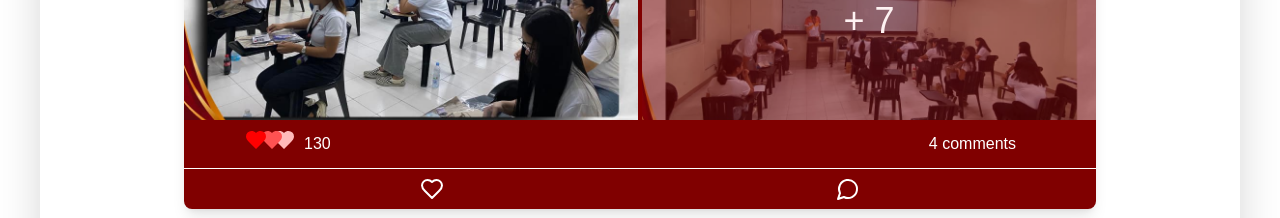
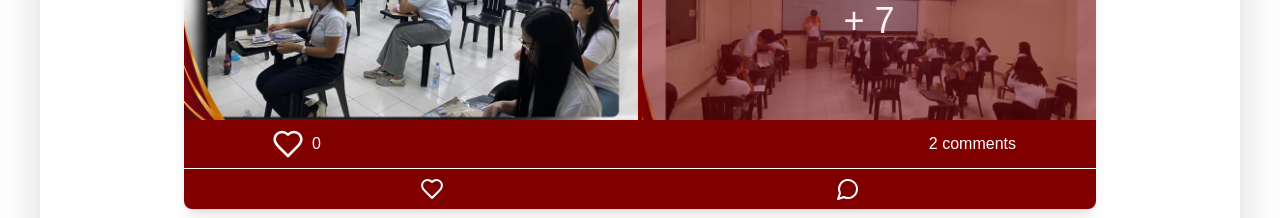
Before and after one commit to mjayhumilde/pass-college-official-website, a React (Vite) app: page /news-events in a window 1280 px wide. Shown: the part 2120-2338 px from the top of the page. Built offline with nearby package versions, Linux system fonts and the light colour scheme; a web font is replaced by a local one.

Commit message:
optimize the comment, reply, and likes section on postItem and made it scalable in the future when using real data

```diff
--- a/src/components/PostItem.jsx
+++ b/src/components/PostItem.jsx
@@ -1,9 +1,151 @@
 import { useState } from "react";
-import { Heart, MessageCircle } from "lucide-react";
+import { Heart, MessageCircle, Reply } from "lucide-react";
 import DeleteIcon from "./DeleteIcon";
+
+// Comment component (handles both main comments + replies)
+const Comment = ({ comment, depth = 0, onReply }) => {
+  const [likes, setLikes] = useState(comment.likes || 0);
+  const [showReply, setShowReply] = useState(false);
+  const [replyText, setReplyText] = useState("");
+
+  // Cap indentation at 2 levels
+  const maxDepth = 2;
+  const indent = Math.min(depth * 20, maxDepth * 20); // 20px per level
+
+  const handleReply = () => {
+    if (!replyText.trim()) return;
+    onReply(comment.id, {
+      id: Date.now(),
+      author: "You", // Replace with actual logged-in user
+      role: "Student",
+      text: replyText,
+      replies: [],
+    });
+    setReplyText("");
+    setShowReply(false);
+  };
+
+  return (
+    <div className="flex gap-1 m-2" style={{ paddingLeft: indent }}>
+      <img
+        src="https://www.shutterstock.com/image-vector/user-profile-icon-vector-avatar-600nw-2558760599.jpg"
+        className="w-6 h-6 rounded-full"
+        alt="profile"
+      />
+      <div className="bg-white p-1 rounded text-red-950 w-full">
+        <p>
+          <b>{comment.author}</b> <span>{comment.role}</span>
+        </p>
+        <p className="text-sm">{comment.text}</p>
+
+        {/* Comment Actions (Like + Reply) */}
+        <div className="flex items-center gap-3 mt-1 text-sm text-gray-600">
+          <div
+            className="flex items-center gap-1 cursor-pointer hover:text-red-500"
+            onClick={() => setLikes(likes + 1)}
+          >
+            <Heart
+              size={14}
+              fill={likes > 0 ? "#FF5252" : "transparent"}
+              strokeWidth={2}
+            />
+            <span>{likes}</span>
+          </div>
+
+          {/*  Hide Reply button if depth === maxDepth */}
+          {depth < maxDepth && (
+            <div
+              className="flex items-center gap-1 cursor-pointer hover:text-blue-500"
+              onClick={() => setShowReply(!showReply)}
+            >
+              <Reply size={14} />
+              <span>Reply</span>
+            </div>
+          )}
+        </div>
+
+        {/* Reply Input */}
+        {showReply && (
+          <div className="flex gap-2 mt-2">
+            <input
+              type="text"
+              placeholder="Write a reply..."
+              className="flex-1 p-1 text-sm border border-gray-300 rounded"
+              value={replyText}
+              onChange={(e) => setReplyText(e.target.value)}
+            />
+            <button
+              className="bg-red-primary text-white px-2 text-sm rounded hover:bg-red-800"
+              onClick={handleReply}
+            >
+              Post
+            </button>
+          </div>
+        )}
+
+        {/* Render replies recursively */}
+        {comment.replies?.length > 0 && (
+          <div>
+            {comment.replies.map((reply) => (
+              <Comment
+                key={reply.id}
+                comment={reply}
+                depth={depth + 1}
+                onReply={onReply}
+              />
+            ))}
+          </div>
+        )}
+      </div>
+    </div>
+  );
+};
 
 const PostItem = ({ post, label, openCarousel, userRole, isAuthenticated }) => {
   const [isOpen, setIsOpen] = useState(false);
+  const [likes, setLikes] = useState(post.likes || 0);
+
+  // Example comments (replace later with API data)
+  const [comments, setComments] = useState([
+    {
+      id: 1,
+      author: "Shien Meng Goh",
+      role: "BSCS-4",
+      text: "Lorem ipsum dolor sit amet, consectetur adipisicing elit.",
+      replies: [],
+    },
+    {
+      id: 3,
+      author: "Shane Kyla Cosme",
+      role: "BSCS-4",
+      text: "Another main comment here, very insightful!",
+      replies: [],
+    },
+  ]);
+  const [newComment, setNewComment] = useState("");
+
+  const handleAddComment = () => {
+    if (!newComment.trim()) return;
+    const newCommentObj = {
+      id: Date.now(),
+      author: "You",
+      role: "Student",
+      text: newComment,
+      replies: [],
+    };
+    setComments([...comments, newCommentObj]);
+    setNewComment("");
+  };
+
+  const handleReply = (commentId, reply) => {
+    const addReply = (items) =>
+      items.map((item) =>
+        item.id === commentId
+          ? { ...item, replies: [...(item.replies || []), reply] }
+          : { ...item, replies: addReply(item.replies || []) }
+      );
+    setComments(addReply(comments));
+  };
 
   return (
     <div
@@ -178,37 +320,25 @@ const PostItem = ({ post, label, openCarousel, userRole, isAuthenticated }) => {
         </div>
       </div>
 
+      {/* Likes + Comments */}
       <div>
         <div className="flex justify-between items-center p-2 sm:px-20">
           <div className="flex items-center px-2">
             <div className="relative w-8 h-8">
-              <div className="absolute top-0 left-0 z-10">
-                <Heart
-                  className="w-full h-full text-white"
-                  fill="#FFBABA"
-                  strokeWidth={0}
-                />
-              </div>
-
-              <div className="absolute top-0 left-0 z-20 -translate-x-3">
-                <Heart
-                  className="w-full h-full text-white"
-                  fill="#FF5252"
-                  strokeWidth={0}
-                />
-              </div>
-              <div className="absolute top-0 left-0 z-20 -translate-x-7">
-                <Heart
-                  className="w-full h-full text-white"
-                  fill="red"
-                  strokeWidth={0}
-                />
-              </div>
+              <Heart
+                className="w-full h-full text-white cursor-pointer"
+                fill={likes > 0 ? "#FF5252" : "transparent"}
+                strokeWidth={2}
+                onClick={() => setLikes(likes + 1)}
+              />
             </div>
-            <p className="text-white">130</p>
+            <p className="text-white ml-2">{likes}</p>
           </div>
-          <p className="text-white hover:cursor-pointer hover:underline">
-            <span className="text-white">4</span> comments
+          <p
+            onClick={() => setIsOpen(!isOpen)}
+            className="text-white hover:cursor-pointer hover:underline"
+          >
+            <span className="text-white">{comments.length}</span> comments
           </p>
         </div>
         <hr className="text-white" />
@@ -216,6 +346,7 @@ const PostItem = ({ post, label, openCarousel, userRole, isAuthenticated }) => {
           <Heart
             color="white"
             className="hover:cursor-pointer hover:scale-125 transition-all"
+            onClick={() => setLikes(likes + 1)}
           />
           <MessageCircle
             color="white"
@@ -224,11 +355,32 @@ const PostItem = ({ post, label, openCarousel, userRole, isAuthenticated }) => {
           />
         </div>
         {isOpen && (
-          <div className="modal-overlay">
+          <div className="modal-overlay p-1">
             <div className="modal-content">
-              <h2>Modal Title</h2>
-              <p>This is the content of the modal.</p>
-              <button onClick={() => setIsOpen(false)}>Close</button>
+              {comments.map((comment) => (
+                <Comment
+                  key={comment.id}
+                  comment={comment}
+                  onReply={handleReply}
+                />
+              ))}
+
+              {/* Add new comment */}
+              <div className="flex gap-2 mt-3 p-2 border-t border-gray-300">
+                <input
+                  type="text"
+                  placeholder="Write a comment..."
+                  className="flex-1 p-2 rounded border border-gray-300"
+                  value={newComment}
+                  onChange={(e) => setNewComment(e.target.value)}
+                />
+                <button
+                  className="bg-red-primary text-white px-3 rounded hover:bg-red-800"
+                  onClick={handleAddComment}
+                >
+                  Post
+                </button>
+              </div>
             </div>
           </div>
         )}
```
